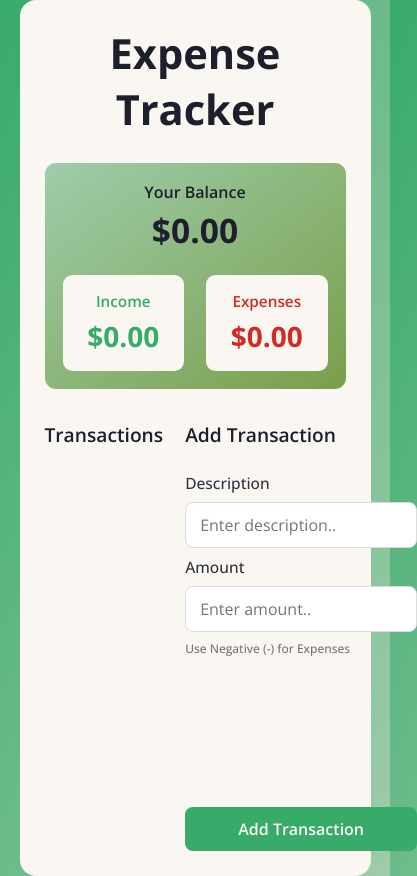
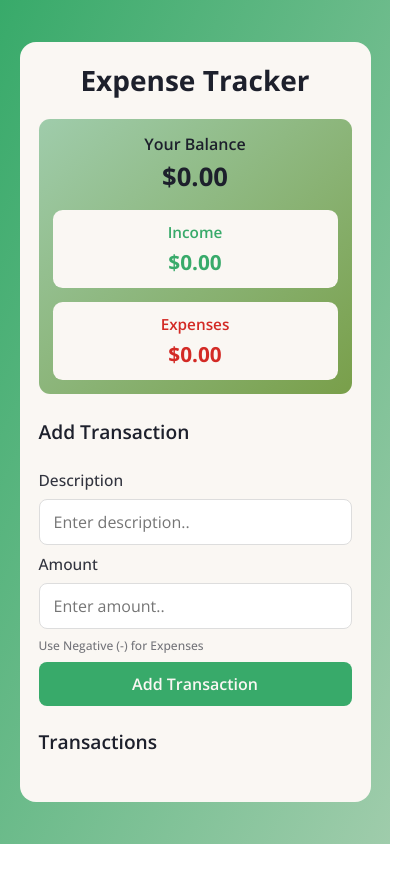
Before and after one commit to programmerrakibul/expense-tracker, a plain HTML site: page index.html in a window 390 px wide. Shown: the whole page, 417 px wide, since content can reach past the window. After the commit the page ends 844 px from the top, so only its background shows below. Drawn offline with nearby package versions, Linux system fonts and the light colour scheme.

Commit message:
Responsive design completed

```diff
--- /dev/null
+++ b/css/responsive.css
@@ -0,0 +1,84 @@
+@media screen and (max-width: 992px) {
+  .container {
+    max-width: 720px;
+  }
+
+  .title {
+    font-size: 2.4rem;
+  }
+
+  .balance-details > h1 {
+    font-size: 1.9rem;
+  }
+
+  .balance-field h2 {
+    font-size: 1.55rem;
+  }
+}
+@media screen and (max-width: 768px) {
+  .container {
+    max-width: 540px;
+  }
+
+  .title {
+    font-size: 2.2rem;
+  }
+
+  .balance-details > h1 {
+    font-size: 1.7rem;
+  }
+
+  .balance-field h2 {
+    font-size: 1.35rem;
+  }
+
+  .transaction-container {
+    flex-direction: column-reverse;
+    height: auto;
+  }
+
+  .transaction-details,
+  .transaction-form {
+    flex-basis: 100%;
+  }
+
+  .transaction-lists {
+    max-height: 430px;
+  }
+}
+@media screen and (max-width: 576px) {
+  .container {
+    max-width: 90%;
+    padding: 19px;
+  }
+
+  .title {
+    font-size: 1.75rem;
+    margin-bottom: 20px;
+  }
+
+  .income-amount,
+  .expense-amount {
+    padding: 12px;
+    flex-basis: 100%;
+  }
+
+  .balance-details {
+    margin-bottom: 24px;
+    padding: 14px;
+  }
+
+  .balance-details > h1 {
+    font-size: 1.6rem;
+    margin-bottom: 16px;
+  }
+
+  .balance-field h2 {
+    font-size: 1.3rem;
+  }
+
+  .balance-field {
+    flex-direction: column;
+    gap: 14px;
+  }
+}
--- a/index.html
+++ b/index.html
@@ -13,6 +13,9 @@
 
     <!-- Custom css -->
     <link rel="stylesheet" href="./css/styles.css" />
+
+    <!-- Responsive css -->
+    <link rel="stylesheet" href="./css/responsive.css" />
   </head>
   <body>
     <div class="container">
```
